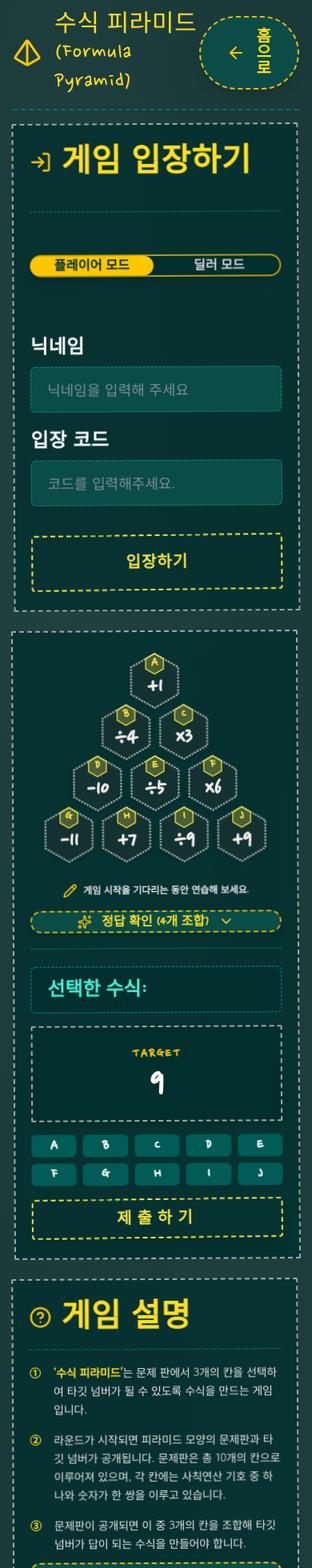
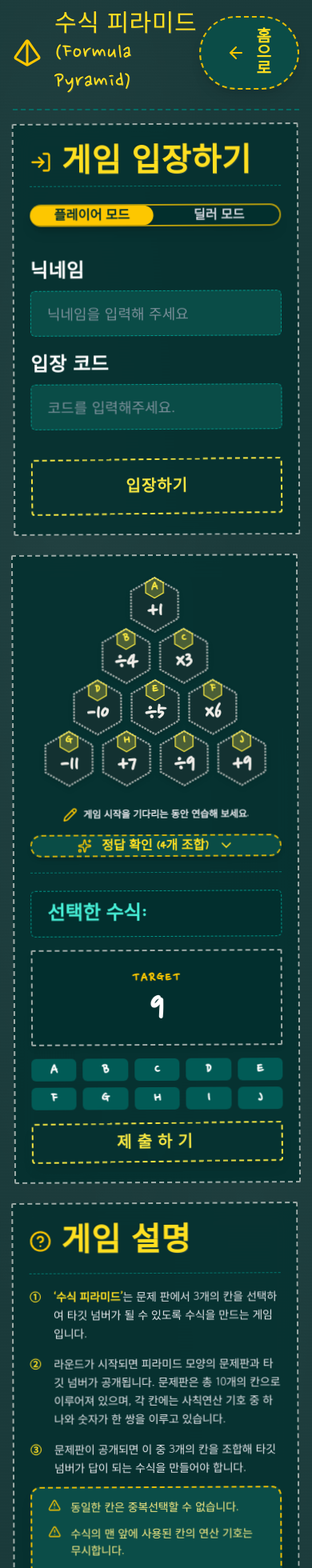
Before and after one commit to rlawlsdnjs78-infinity/infinitymath, a Next.js app: page /formula-pyramid in a window 390 px wide. Shown: the top 1960 px of the page at 80% size. Built offline with nearby package versions, Linux system fonts and the light colour scheme.

Commit message:
fix: align 3 chalk boxes perfectly at equal heights in both pre-room creation and post-room creation states

```diff
--- a/src/app/formula-pyramid/page.tsx
+++ b/src/app/formula-pyramid/page.tsx
@@ -790,7 +790,7 @@ export default function FormulaPyramidPage() {
            ─────────────────────────────────────────────────────────────────── */}
         <div className="grid grid-cols-1 xl:grid-cols-12 gap-6 items-stretch">
           {/* ── [좌측 박스] xl:col-span-3 ─────────────────────────────────── */}
-          <div className="xl:col-span-3 chalk-box content-box flex flex-col justify-between bg-teal-950/80 backdrop-blur-md h-full min-h-[610px] p-4 sm:p-5">
+          <div className="xl:col-span-3 chalk-box content-box flex flex-col bg-teal-950/80 backdrop-blur-md h-full p-4 sm:p-5">
             {/* 카드 헤더 */}
             <div className="flex items-center gap-3 w-full min-h-[44px]">
               <LogIn className="text-yellow-400 flex-shrink-0" size={28} />
@@ -1001,7 +1001,7 @@ export default function FormulaPyramidPage() {
           </div>
 
           {/* ── [중앙 박스] xl:col-span-6 ─────────────────────────────────── */}
-          <div className="xl:col-span-6 chalk-box content-box flex flex-col justify-between bg-teal-950/85 backdrop-blur-md h-full min-h-[610px] p-4 sm:p-5 gap-4">
+          <div className="xl:col-span-6 chalk-box content-box flex flex-col bg-teal-950/85 backdrop-blur-md h-full p-4 sm:p-5 gap-4">
             {mode === "player" ? (
               /* =================================================================== */
               /* 🎮 [플레이어 모드 전용 가운데 UI] - 딜러 모드 변경 시 영향 받지 않음 */
@@ -1390,9 +1390,9 @@ export default function FormulaPyramidPage() {
               /* 👑 [딜러 모드 전용 가운데 UI] - 플레이어 모드 변경 시 영향 받지 않음  */
               /* =================================================================== */
               <div className="flex flex-col gap-4 w-full h-full">
-                {/* 1. [요구사항] 입장 코드 생성 전: 대시보드 연결 후 높이(570px)와 동일한 공간을 유지하며 컴팩트한 안내 박스를 중앙에 배치 */}
+                {/* 1. [요구사항] 입장 코드 생성 전: 컴팩트한 안내 박스를 가운데 칠판 수직 정중앙에 수평으로 배치 */}
                 {!inGameRoom ? (
-                  <div className="w-full flex-1 flex flex-col items-center justify-center min-h-[520px] sm:min-h-[570px]">
+                  <div className="w-full flex-1 flex flex-col items-center justify-center py-12 sm:py-16 my-auto">
                     <div
                       className="w-full flex items-center justify-center bg-teal-950/90 rounded-2xl border-2 border-dashed border-teal-500/90 shadow-md text-center"
                       style={{ paddingLeft: "1.25rem", paddingRight: "1.25rem", paddingTop: "0.85rem", paddingBottom: "0.85rem" }}
@@ -1625,7 +1625,7 @@ export default function FormulaPyramidPage() {
           </div>
 
           {/* ── [우측 박스] xl:col-span-3 ─────────────────────────────────── */}
-          <div className="xl:col-span-3 chalk-box content-box flex flex-col justify-between bg-teal-950/80 backdrop-blur-md h-full min-h-[610px] p-4 sm:p-5">
+          <div className="xl:col-span-3 chalk-box content-box flex flex-col bg-teal-950/80 backdrop-blur-md h-full p-4 sm:p-5">
             {mode === "player" ? (
               <>
                 <div className="flex items-center justify-between w-full min-h-[44px]">
```
